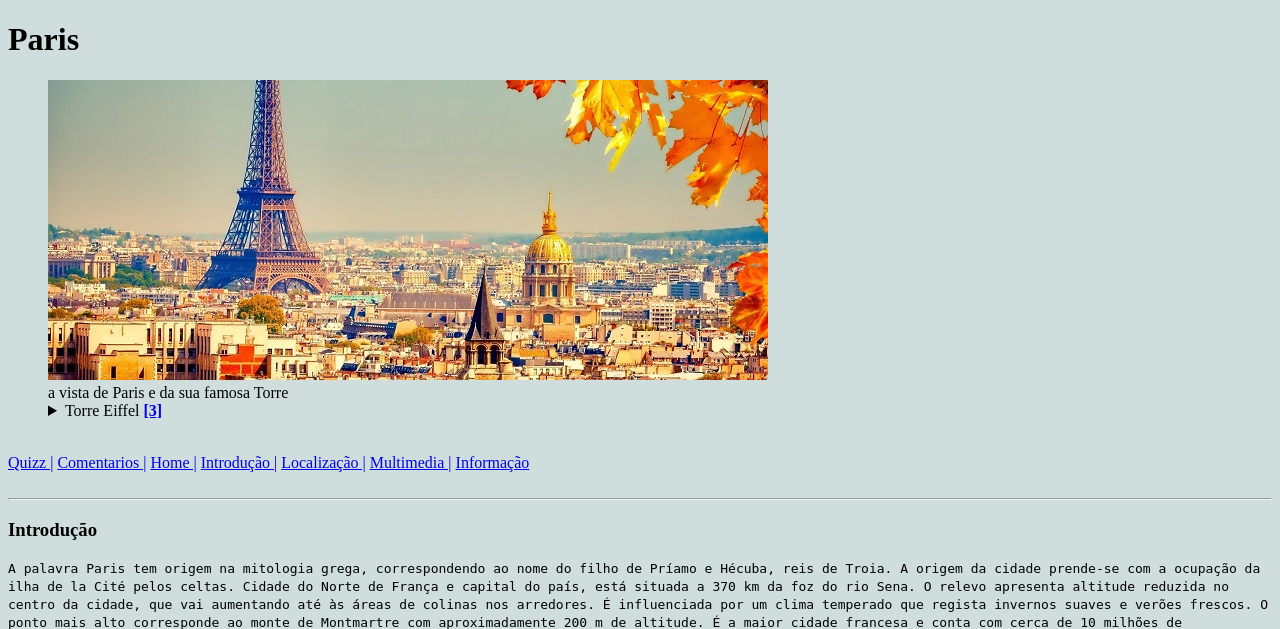
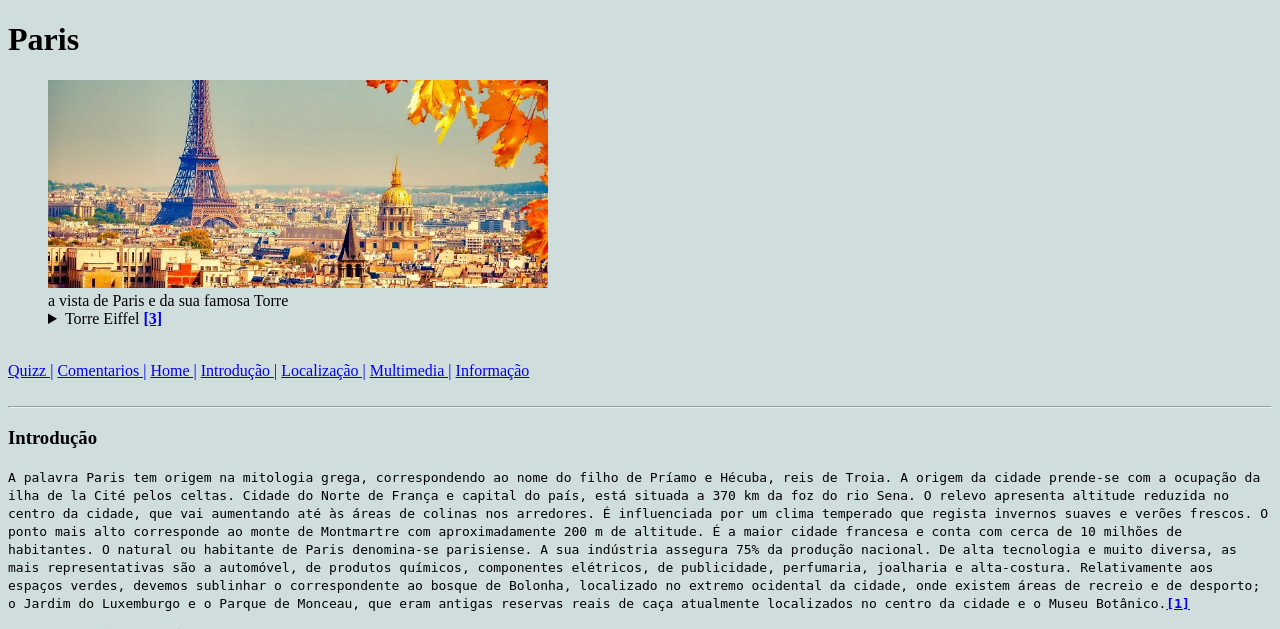
Before and after one commit to claudio-21902813/pw-lab, a PHP site: page /lab4/index.html in a window 1280 px wide. Shown: the top 629 px of the page. Run offline with PHP 8.4, Linux system fonts and the light colour scheme.

Commit message:
lab 4 desenvolvimento

```diff
--- a/lab4/estilos.css
+++ b/lab4/estilos.css
@@ -1,3 +1,5 @@
-main > h, img {
+main > h1, img {
     background-color: red;
+    margin: auto;
+    width: 500px;
 }
```
